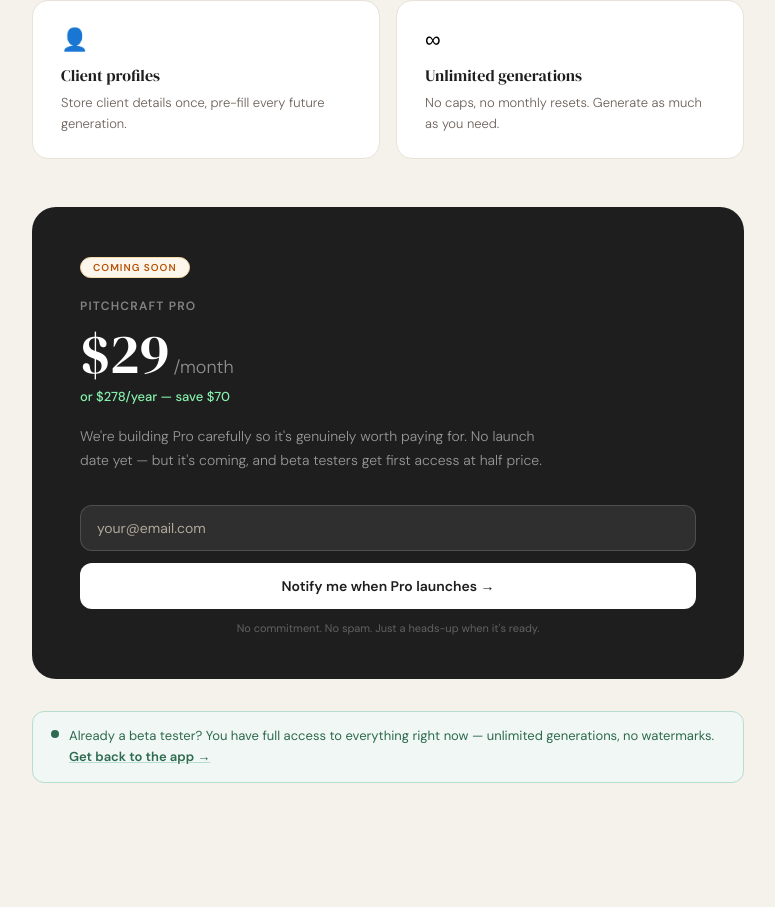
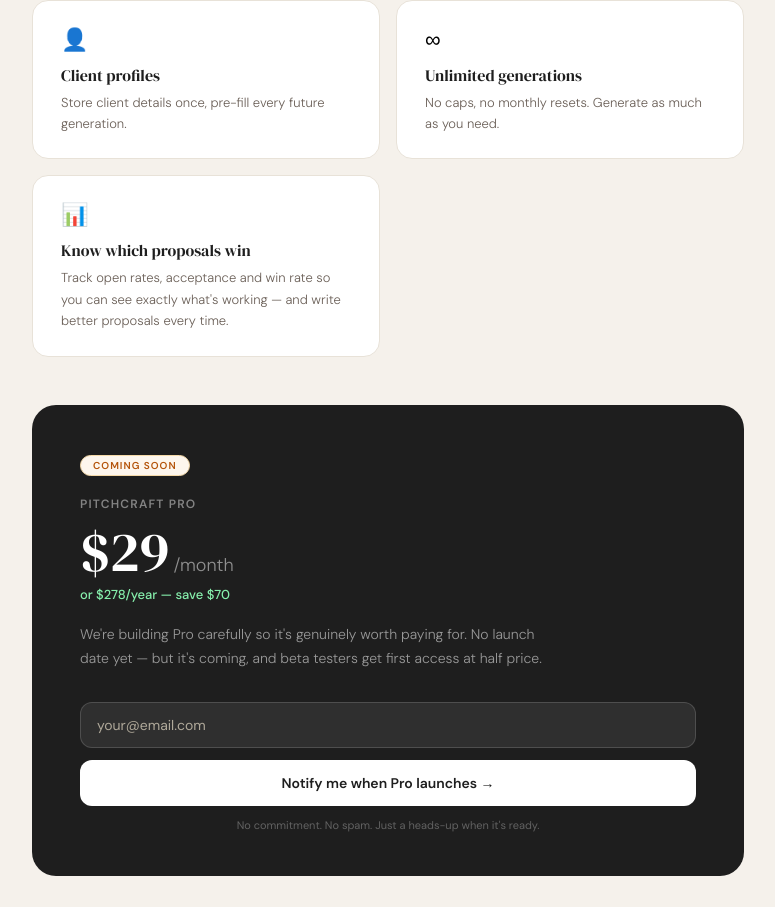
Before and after one commit to cjay44/pitchcraft, a React (Vite) app: page /pricing in a window 1280 px wide. Shown: the part 970-1877 px from the top of the page, without its empty margins (252-1027 px from the left). Built offline with nearby package versions, Linux system fonts and the light colour scheme.

Commit message:
feat: add 'Know which proposals win' feature to pricing and roadmap

```diff
--- a/src/pages/PricingPage.jsx
+++ b/src/pages/PricingPage.jsx
@@ -10,6 +10,7 @@
   { icon: '🗂️', title: 'Custom templates',           body: 'Save your own proposal structures and reuse them across clients.' },
   { icon: '👤', title: 'Client profiles',            body: 'Store client details once, pre-fill every future generation.' },
   { icon: '∞',  title: 'Unlimited generations',     body: 'No caps, no monthly resets. Generate as much as you need.' },
+  { icon: '📊', title: 'Know which proposals win',  body: 'Track open rates, acceptance and win rate so you can see exactly what\'s working — and write better proposals every time.' },
 ];
 
 export default function PricingPage() {
--- a/src/pages/RoadmapPage.jsx
+++ b/src/pages/RoadmapPage.jsx
@@ -40,6 +40,7 @@
       { title: 'Direct email send',         tag: 'Pro', desc: 'Send proposals directly from Pitchcraft to your client\'s inbox.' },
       { title: 'Custom proposal templates', tag: 'Pro', desc: 'Save a structure you love and reuse it across projects.' },
       { title: 'Client profile saving',     tag: 'Pro', desc: 'Store client details so you never have to re-enter them.' },
+      { title: 'Know which proposals win',  tag: 'Pro', desc: 'Track open rates, acceptance and win rate across your proposals — so you can see exactly what\'s landing with clients and write sharper pitches every time.' },
     ],
   },
   {
```
